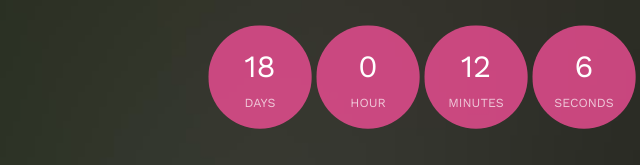
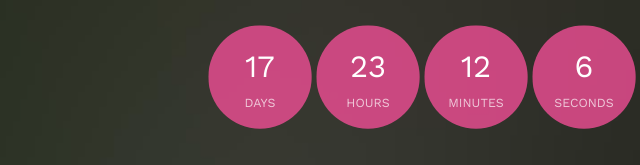
Before and after one commit to vsakhil07/Test, a plain HTML site: page index.html in a window 1280 px wide. Shown: the part 420-585 px from the top of the page, 218-858 px from the left. Drawn offline with nearby package versions, Linux system fonts and the light colour scheme; files whose address does not match are found by name.

Commit message:
Update index.html

```diff
--- a/index.html
+++ b/index.html
@@ -616,7 +616,7 @@
     	year: 2023,
     	month: 5,
     	day: 21,
-    	hours: 19,
+    	hours: 18,
      	minutes: 27,
      	seconds: 0,
 });
```
